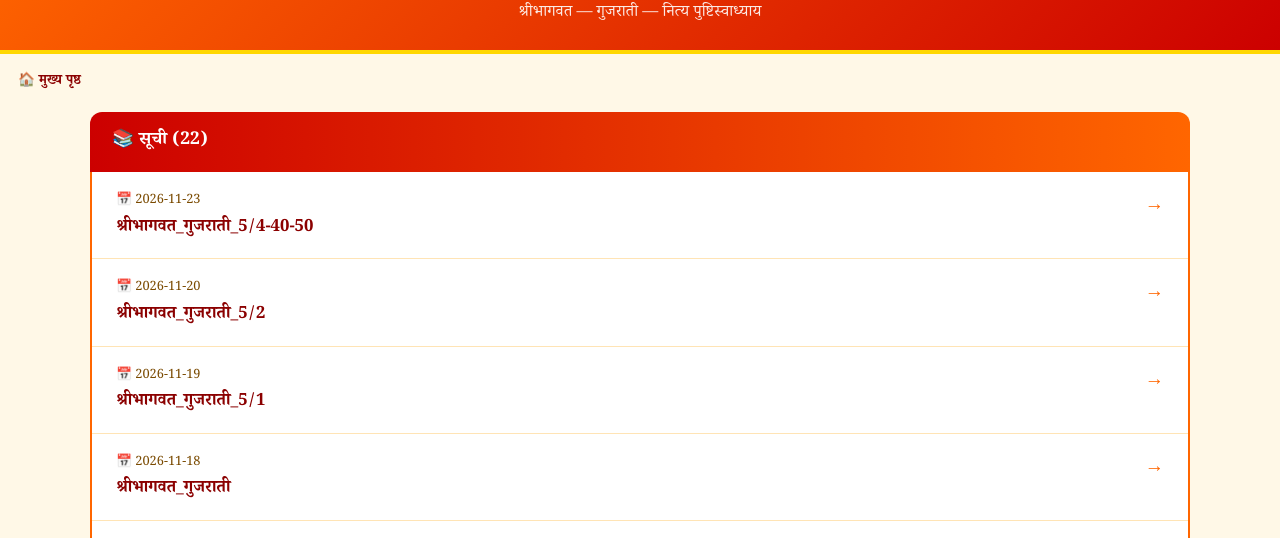
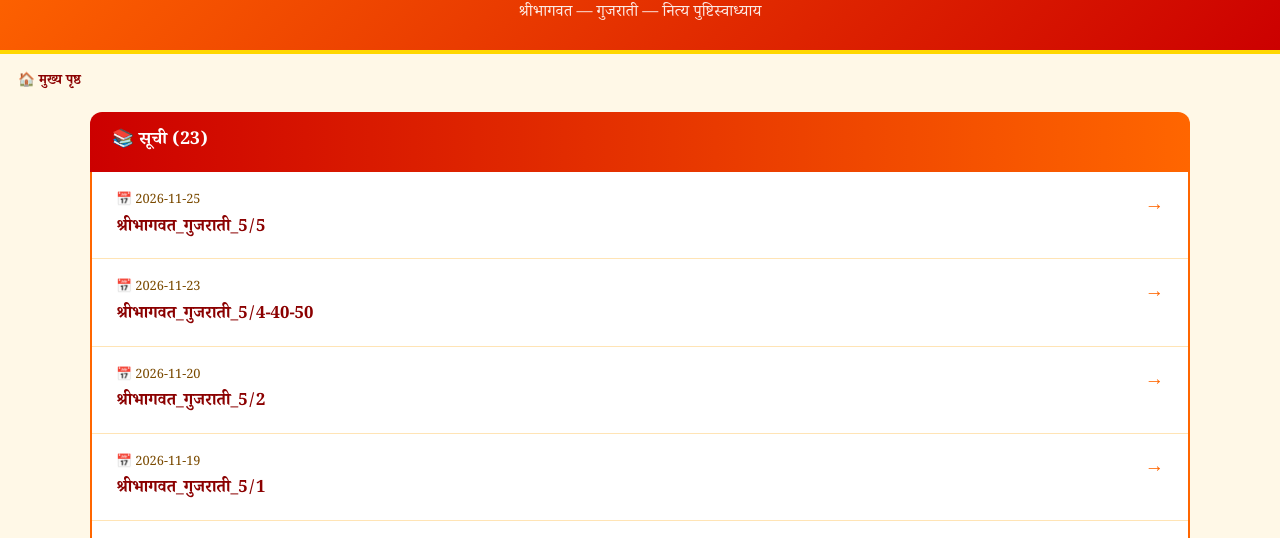
Before and after one commit to nsha30-alt/pushtimarg-library, a plain HTML site: page shribhagavat-gujarati/index.html in a window 1280 px wide. Shown: the part 252-790 px from the top of the page. Drawn offline with Linux system fonts and the light colour scheme.

Commit message:
Update index shribhagavat-gujarati/index.html

```diff
--- a/shribhagavat-gujarati/index.html
+++ b/shribhagavat-gujarati/index.html
@@ -35,8 +35,13 @@
   <div class="subtitle">श्रीभागवत — गुजराती — नित्य पुष्टिस्वाध्याय</div>
 </div>
 <a class="back-link" href="../index.html">🏠 मुख्य पृष्ठ</a>
-<div class="section-bar">📚 सूची (22)</div>
+<div class="section-bar">📚 सूची (23)</div>
 <div class="session-list">
+    <a class="session-card" href="2026-11-24_55.html">
+      <span class="card-arrow">→</span>
+      <div class="card-date">📅 2026-11-25</div>
+      <div class="card-title">श्रीभागवत_गुजराती_5/5</div>
+    </a>
     <a class="session-card" href="2026-11-23_54-40-50.html">
       <span class="card-arrow">→</span>
       <div class="card-date">📅 2026-11-23</div>
```
